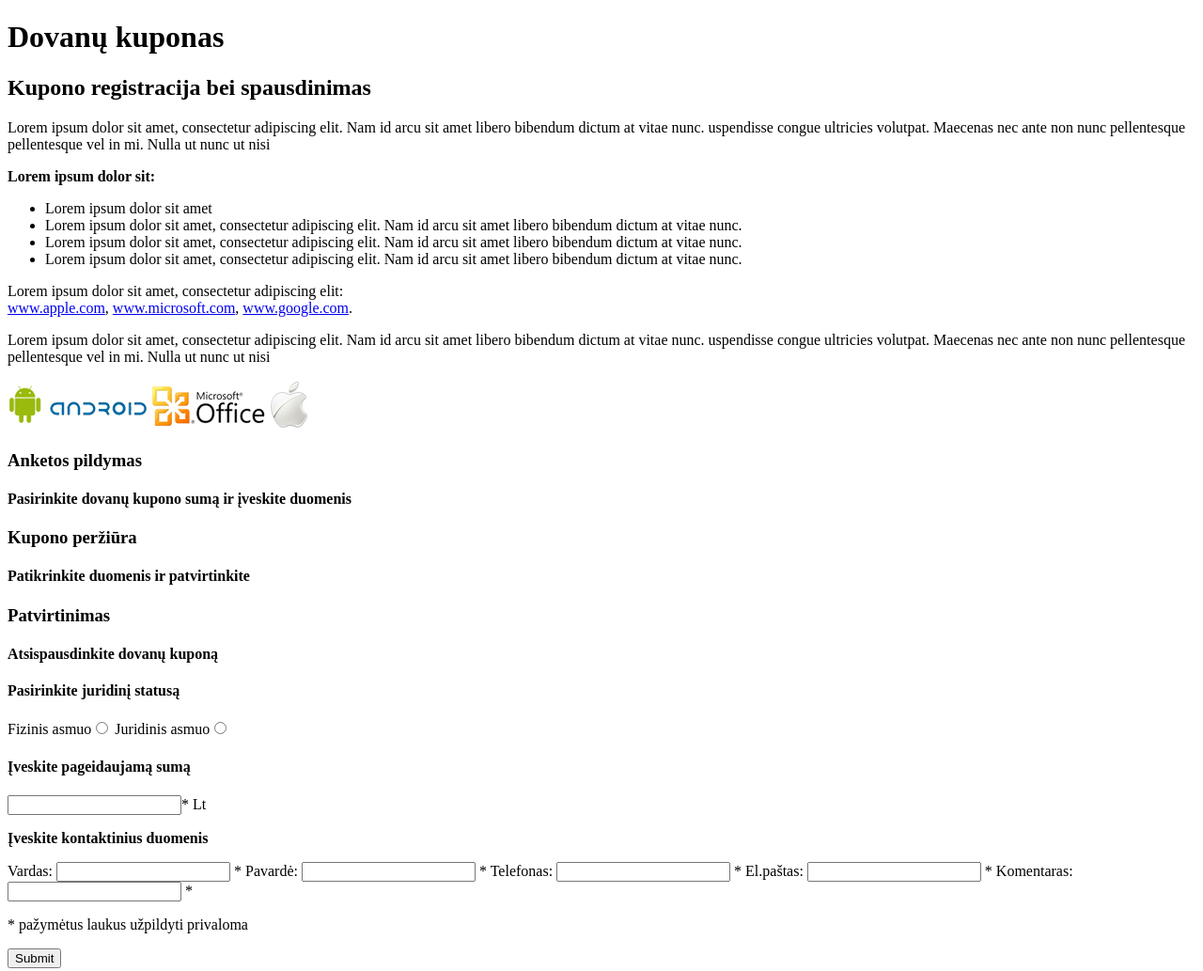
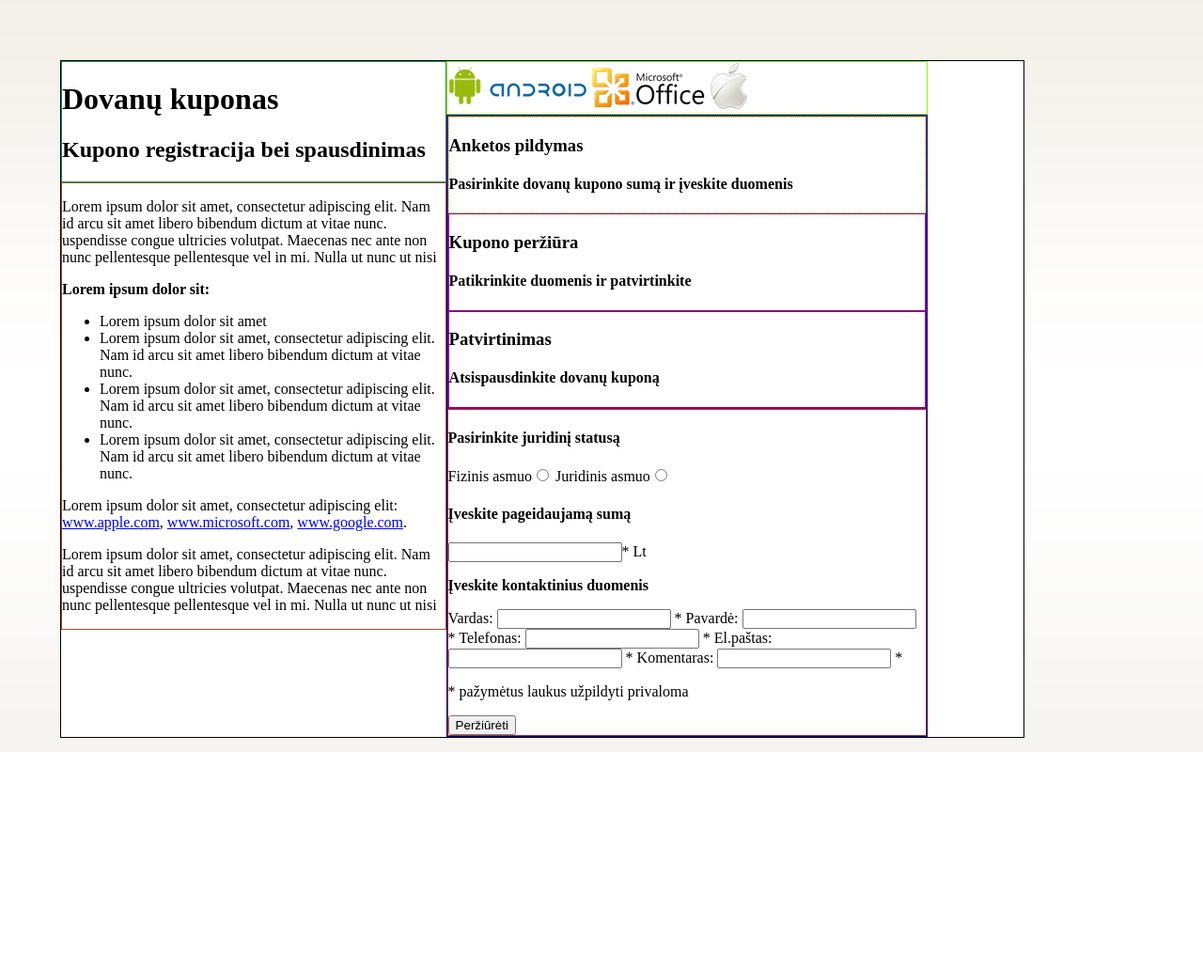
Before and after one commit to rokkuci/kuponai, a plain HTML site: page index.html in a window 1280 px wide. Shown: the whole page at 94% size. After the commit the page ends 800 px from the top, so only its background shows below. Drawn offline with Linux system fonts and the light colour scheme.

Commit message:
_css. temporary borders

```diff
--- a/index.html
+++ b/index.html
@@ -3,7 +3,7 @@
 <head>
     <meta http-equiv='Content-Type' content='text/html; charset=utf-8'>
     <title>.nfq</title>
-
+    <link rel="stylesheet" type="text/css" href="style.css" />
 </head>
 <body>
     <div id="bg">
@@ -49,7 +49,7 @@
                 </div>
                 <div id="action_area">
                     <div class="tabs">
-                        <div class="tabs">
+                        <div id="active" class="tabs">
                             <h3>Anketos pildymas</h3>
                             <h4>Pasirinkite dovanų kupono sumą ir įveskite duomenis</h4>
                         </div>
@@ -77,7 +77,7 @@
                             Komentaras: <input type="textarea" id="komentaras"/> *
                         </form>
                         <p>* pažymėtus laukus užpildyti privaloma</p>
-                        <input type="submit" value="Submit"/>
+                        <input type="button" value="Peržiūrėti"/>
                     </div>
                 </div>
             </div>
--- /dev/null
+++ b/style.css
@@ -0,0 +1,60 @@
+body {
+    margin: 0 auto;
+    padding: 0;
+}
+
+#bg {
+    background: url("images/bg.jpg") repeat;
+    width: 100%;
+    height: 100%;
+    position: fixed;
+    overflow:scroll;
+}
+
+#container {
+    width: 80%;
+    border: 1px solid black;
+    position: absolute;
+    background: white;
+    margin: 5%;
+}
+
+#left_side {
+    width: 40%;
+    float: left;
+    position: relative;
+}
+
+#logo {
+    border: 1px solid seagreen;
+}
+
+#about {
+    border: 1px solid sienna;
+}
+
+#right_side {
+    width: 50%;
+    float: left;
+    position:relative;
+}
+
+#partners {
+    border: 1px solid chartreuse;
+}
+
+#action_area {
+    border: 1px solid darkblue;
+}
+
+.tabs {
+    border: 1px solid darkmagenta;
+}
+
+#active {
+    border: 1px dotted chartreuse;
+}
+
+#panel {
+    border: 1px solid brown;
+}
```
